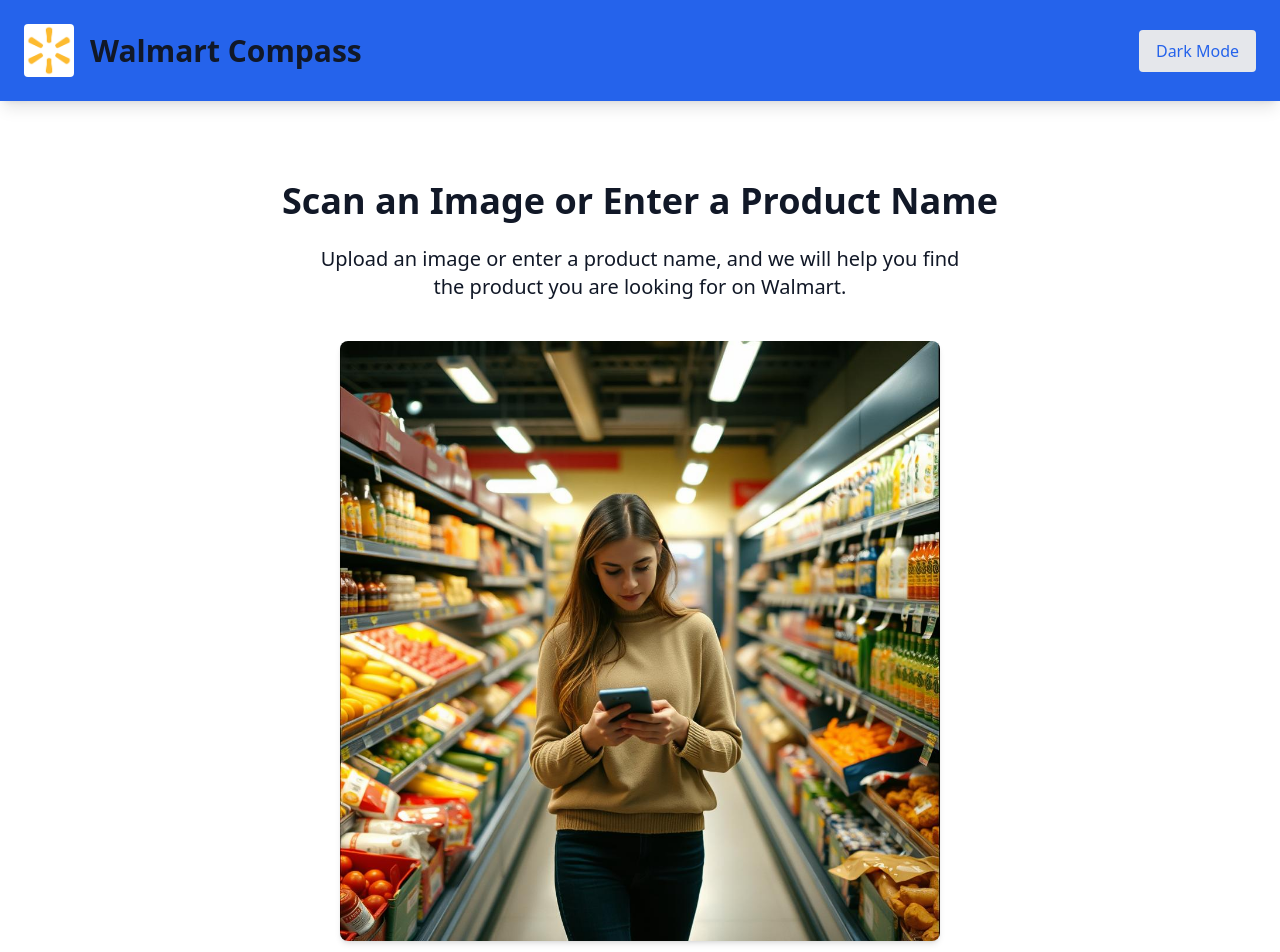
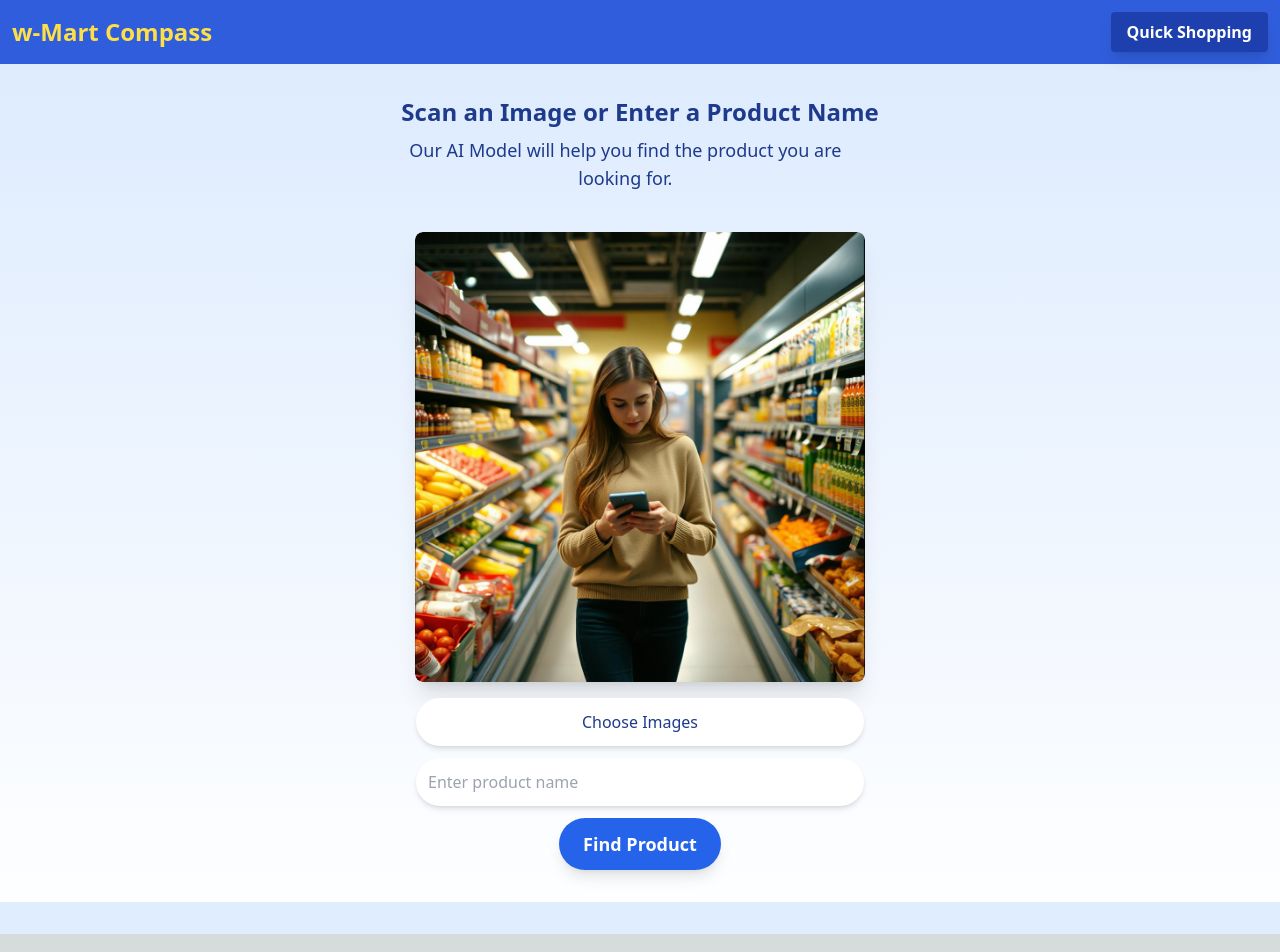
Before and after one commit to achalbajpai/Walmart-Compass, a Next.js app in the folder my-app/: page / in a window 1280 px wide. Shown: the top 952 px of the page. Built offline with nearby package versions, Linux system fonts and the light colour scheme.

Commit message:
Update
added feature where person can enter 2 or more images
updated ui abit
person can cancel image after selection

```diff
--- a/my-app/src/app/page.tsx
+++ b/my-app/src/app/page.tsx
@@ -1,19 +1,18 @@
-"use client"; // Mark this file as a Client Component
+"use client";
 
 import { useState, useRef } from "react";
 import Head from "next/head";
 import Image from "next/image";
 import { useRouter } from "next/navigation";
+import { motion } from "framer-motion";
 
 const Home: React.FC = () => {
-  const [selectedImage, setSelectedImage] = useState<File | null>(null);
+  const [selectedImages, setSelectedImages] = useState<File[]>([]);
   const [productName, setProductName] = useState<string>("");
   const [suggestions, setSuggestions] = useState<string[]>([]);
-  const [darkMode, setDarkMode] = useState(false);
   const imageInputRef = useRef<HTMLInputElement | null>(null);
   const router = useRouter();
 
-  // Define predefined product options (types of noodles)
   const allProductOptions = [
     "Maggi",
     "Yippee",
@@ -27,16 +26,18 @@ const Home: React.FC = () => {
     "Myojo",
   ];
 
-  // Toggle dark mode
-  const toggleDarkMode = () => setDarkMode(!darkMode);
+  const handleImageUpload = (event: React.ChangeEvent<HTMLInputElement>) => {
+    const files = event.target.files;
+    if (files) {
+      setSelectedImages([...selectedImages, ...Array.from(files)]);
+      setProductName("");
+      setSuggestions([]);
+    }
+  };
 
-  const handleImageUpload = (event: React.ChangeEvent<HTMLInputElement>) => {
-    const file = event.target.files?.[0];
-    if (file) {
-      setSelectedImage(file);
-      setProductName(""); // Clear product name if an image is selected
-      setSuggestions([]); // Clear suggestions when image is selected
-    }
+  const handleRemoveImage = (index: number) => {
+    const updatedImages = selectedImages.filter((_, i) => i !== index);
+    setSelectedImages(updatedImages);
   };
 
   const handleProductNameChange = (event: React.ChangeEvent<HTMLInputElement>) => {
@@ -56,90 +57,118 @@ const Home: React.FC = () => {
   const handleSuggestionClick = (suggestion: string) => {
     setProductName(suggestion);
     setSuggestions([]);
-    setSelectedImage(null); // Clear selected image if a product suggestion is chosen
+    setSelectedImages([]);
   };
 
   const handleScan = async () => {
-    if (selectedImage) {
-      // Simulate processing and redirecting based on image upload
+    if (selectedImages.length > 0) {
       const productCategory = "noodles";
       router.push(`/search?category=${productCategory}`);
     } else if (productName) {
-      // Redirect based on selected product name
       router.push(`/search?product=${encodeURIComponent(productName)}`);
     }
   };
 
+  const handleQuickShopping = () => {
+    router.push('/quick-shopping');
+  };
+
   return (
-    <div className={`${darkMode ? "bg-gray-900 text-white" : "bg-white text-gray-900"} font-sans min-h-screen`}>
+    <div className="bg-gradient-to-b from-blue-100 to-white text-blue-900 font-sans min-h-screen relative">
       <Head>
-        <title>Walmart - Find Your Product</title>
-        <meta name="description" content="Scan an image or enter a product name to find products on Walmart" />
+        <title>W-Mart - Find Your Product</title>
+        <meta name="description" content="Scan an image or enter a product name to find products on w-Mart" />
         <link rel="icon" href="/favicon.ico" />
       </Head>
 
-      <header className={`p-6 shadow-lg ${darkMode ? "bg-gray-800" : "bg-blue-600"}`}>
+      <header className="p-3 bg-blue-700 bg-opacity-90 backdrop-blur-sm sticky top-0 z-50">
         <div className="container mx-auto flex justify-between items-center">
-          <a href="https://www.walmart.com/" target="_blank" rel="noopener noreferrer" className="flex items-center space-x-4">
-            <Image
-              src="/walmart.png" // Make sure you have an image named 'walmart.png' in the 'public' folder
-              alt="Walmart Logo"
-              width={50}
-              height={50}
-              className="rounded cursor-pointer"
-            />
-            <h1 className="text-3xl font-bold">Walmart Compass </h1>
+          <a href="https://www.walmart.com/" target="_blank" rel="noopener noreferrer" className="flex items-center space-x-2">
+            <motion.h1
+              className="text-2xl font-bold text-yellow-300"
+              initial={{ opacity: 0, y: -20 }}
+              animate={{ opacity: 1, y: 0 }}
+              transition={{ duration: 0.5 }}
+            >
+              w-Mart Compass
+            </motion.h1>
           </a>
-          <button
-            onClick={toggleDarkMode}
-            className={`py-2 px-4 rounded ${darkMode ? "bg-yellow-500 text-gray-900" : "bg-gray-200 text-blue-600"} border border-transparent hover:border-gray-400 transition`}
+          <motion.button
+            onClick={handleQuickShopping}
+            className="py-2 px-4 rounded bg-blue-800 text-white font-semibold hover:bg-blue-900 transition shadow-lg"
+            whileHover={{ scale: 1.05 }}
+            whileTap={{ scale: 0.95 }}
           >
-            {darkMode ? "Light Mode" : "Dark Mode"}
-          </button>
+            Quick Shopping
+          </motion.button>
         </div>
       </header>
 
-      <main className="flex flex-col items-center py-20">
-        <h2 className="text-4xl font-bold mb-6">Scan an Image or Enter a Product Name</h2>
-        <p className="text-xl mb-10 text-center max-w-2xl">
-          Upload an image or enter a product name, and we will help you find the product you are looking for on Walmart.
-        </p>
+      <main className="flex flex-col items-center py-8 relative z-10">
+        <motion.div
+          initial={{ opacity: 0, y: 20 }}
+          animate={{ opacity: 1, y: 0 }}
+          transition={{ duration: 0.5 }}
+          className="text-center mb-6"
+        >
+          <h2 className="text-2xl font-bold mb-2">Scan an Image or Enter a Product Name</h2>
+          <p className="text-lg mb-4 max-w-md">
+            Our AI Model will help you find the product you are looking for.
+          </p>
+        </motion.div>
 
-        {/* Instructional Image */}
-        <div className="mb-10">
+        <motion.div
+          className="mb-4 rounded-lg overflow-hidden shadow-xl"
+          initial={{ opacity: 0, scale: 0.9 }}
+          animate={{ opacity: 1, scale: 1 }}
+          transition={{ duration: 0.5 }}
+        >
           <Image
-            src="/instructions.jpeg" // Make sure you have an image named 'instructions.jpeg' in the 'public' folder
+            src="/instructions.jpeg"
             alt="Instructions on how to scan an image"
-            width={600}
-            height={100} // Reduced height
-            className="rounded-lg shadow-md"
+            width={450}
+            height={70}
+            className="rounded-lg"
           />
-        </div>
+        </motion.div>
 
-        <div className="flex flex-col items-center">
+        <motion.div
+          className="flex flex-col items-center w-full max-w-md"
+          initial={{ opacity: 0, y: 20 }}
+          animate={{ opacity: 1, y: 0 }}
+          transition={{ duration: 0.5, delay: 0.2 }}
+        >
+          <label
+            htmlFor="file-upload"
+            className="mb-3 cursor-pointer w-full text-center p-3 rounded-full bg-white text-blue-900 shadow-md hover:bg-blue-100 transition"
+          >
+            Choose Images
+          </label>
           <input
+            id="file-upload"
             type="file"
             accept="image/*"
+            multiple
             ref={imageInputRef}
             onChange={handleImageUpload}
-            className={`mb-6 ${darkMode ? "bg-gray-700 text-white" : "bg-gray-200 text-gray-900"} p-2 rounded`}
+            className="hidden"
           />
 
-          <div className="relative w-full mb-6">
+          <div className="relative w-full mb-3">
             <input
               type="text"
               placeholder="Enter product name"
               value={productName}
               onChange={handleProductNameChange}
-              className={`w-full p-2 rounded ${darkMode ? "bg-gray-700 text-white" : "bg-gray-200 text-gray-900"}`}
+              className="w-full p-3 rounded-full bg-white text-blue-900 shadow-md focus:ring-2 focus:ring-blue-300 outline-none transition"
             />
             {suggestions.length > 0 && (
-              <ul className={`absolute z-10 w-full ${darkMode ? "bg-gray-800 text-white" : "bg-white text-gray-900"} shadow-lg border rounded mt-1`}>
+              <ul className="absolute z-10 w-full bg-white text-black shadow-lg border rounded-lg mt-1 max-h-60 overflow-y-auto">
                 {suggestions.map((suggestion) => (
                   <li
                     key={suggestion}
                     onClick={() => handleSuggestionClick(suggestion)}
-                    className="p-2 cursor-pointer hover:bg-gray-200"
+                    className="p-2 cursor-pointer hover:bg-blue-100 transition"
                   >
                     {suggestion}
                   </li>
@@ -148,41 +177,47 @@ const Home: React.FC = () => {
             )}
           </div>
 
-          {selectedImage && (
-            <div className="mb-6">
-              <Image
-                src={URL.createObjectURL(selectedImage)}
-                alt="Selected Product"
-                width={300}
-                height={300}
-                className="rounded-lg shadow-md"
-              />
-            </div>
+          {selectedImages.length > 0 && (
+            <motion.div
+              className="mb-3 grid grid-cols-2 gap-2"
+              initial={{ opacity: 0, scale: 0.9 }}
+              animate={{ opacity: 1, scale: 1 }}
+              transition={{ duration: 0.3 }}
+            >
+              {selectedImages.map((image, index) => (
+                <div key={index} className="relative">
+                  <Image
+                    src={URL.createObjectURL(image)}
+                    alt={`Selected Product ${index + 1}`}
+                    width={100}
+                    height={100}
+                    className="rounded-lg shadow-md"
+                  />
+                  <button
+                    onClick={() => handleRemoveImage(index)}
+                    className="absolute top-0 right-0 bg-red-500 text-white rounded-full p-1 text-xs"
+                  >
+                    &times;
+                  </button>
+                </div>
+              ))}
+            </motion.div>
           )}
 
-          <button
+          <motion.button
             onClick={handleScan}
-            className={`py-3 px-6 rounded-full text-lg font-semibold ${darkMode ? "bg-yellow-500 text-gray-900" : "bg-blue-600 text-white"} hover:opacity-90 transition`}
-            disabled={!selectedImage && !productName}
+            className="py-3 px-6 rounded-full text-lg font-semibold bg-blue-600 text-white hover:bg-blue-700 transition shadow-lg"
+            disabled={selectedImages.length === 0 && !productName}
+            whileHover={{ scale: 1.05 }}
+            whileTap={{ scale: 0.95 }}
           >
             Find Product
-          </button>
-        </div>
+          </motion.button>
+        </motion.div>
       </main>
 
-      <footer className={`py-6 text-center ${darkMode ? "bg-gray-800" : "bg-gray-200"}`}>
-        <div className="container mx-auto flex flex-col items-center">
-          <p className="mb-4">Follow Walmart on social media:</p>
-          <div className="flex space-x-4">
-            <a href="https://www.facebook.com/walmart" target="_blank" rel="noopener noreferrer" className="text-gray-500 hover:text-blue-600 transition">
-              <Image src="/facebook.png" alt="Facebook" width={24} height={24} />
-            </a>
-            <a href="https://twitter.com/walmart" target="_blank" rel="noopener noreferrer" className="text-gray-500 hover:text-blue-400 transition">
-              <Image src="/x.jpg" alt="Twitter" width={24} height={24} />
-            </a>
-
-          </div>
-        </div>
+      <footer className="py-4 text-center bg-blue-200 bg-opacity-50 backdrop-blur-sm">
+        {/* Footer details removed */}
       </footer>
     </div>
   );
```
Also changed, not shown: my-app/package.json (+6 -5 lines), 1 other file (tests, documents, lock files or other folders).
